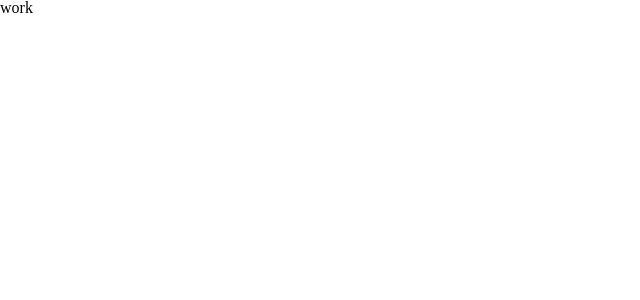
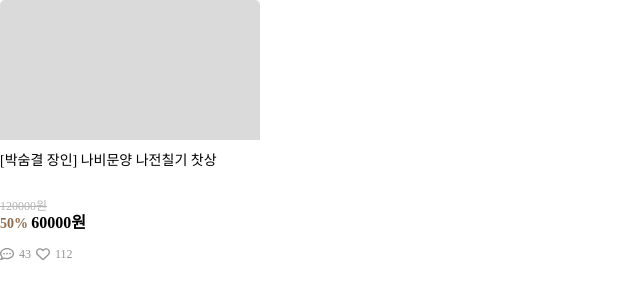
Before and after one commit to yangux/sumgyeol, a React (Create React App) app: page /work in a window 1280 px wide. Shown: the top 300 px of the page, without its empty margins (0-640 px from the left). Built offline with nearby package versions, Linux system fonts and the light colour scheme; a web font is replaced by a local one.

Commit message:
feat(SuYeon): 작품 페이지 상품 카드 컴포넌트 생성

```diff
--- a/package.json
+++ b/package.json
@@ -3,6 +3,9 @@
   "version": "0.1.0",
   "private": true,
   "dependencies": {
+    "@fortawesome/fontawesome-svg-core": "^6.4.2",
+    "@fortawesome/free-regular-svg-icons": "^6.4.2",
+    "@fortawesome/react-fontawesome": "^0.2.0",
     "@testing-library/jest-dom": "^5.17.0",
     "@testing-library/react": "^13.4.0",
     "@testing-library/user-event": "^13.5.0",
--- /dev/null
+++ b/src/components/work/WorkItem.tsx
@@ -0,0 +1,95 @@
+import { styled } from "styled-components";
+import { FontAwesomeIcon } from "@fortawesome/react-fontawesome";
+import { faCommentDots } from "@fortawesome/free-regular-svg-icons";
+import { faHeart } from "@fortawesome/free-regular-svg-icons";
+import { getSalePrice } from "../../utils/price";
+import { Item } from "../../utils/workItems";
+
+const ItemContainer = styled.div`
+  display: inline-block;
+  min-width: 260px;
+  height: 330px;
+  border-radius: 5px;
+  overflow: hidden;
+`;
+const ItemImg = styled.div`
+  width: inherit;
+  min-height: 140px;
+  background-color: var(--text-gray-20);
+`;
+const ItemDesc = styled.ul`
+  width: inherit;
+  margin-top: 10px;
+`;
+const ItemTit = styled.h4`
+  width: inherit;
+  font-size: 14px;
+  line-height: 1.5;
+  height: 40px;
+  margin-bottom: 10px;
+  display: -webkit-box;
+  -webkit-line-clamp: 2;
+  -webkit-box-orient: vertical;
+  text-overflow: ellipsis;
+  overflow: hidden;
+`;
+const OriginalPrice = styled.p`
+  color: var(--text-gray-30);
+  font-size: 12px;
+  text-decoration: line-through;
+  margin-bottom: 0.2rem;
+`;
+const DiscountRate = styled.p`
+  display: inline;
+  font-size: 14px;
+  font-weight: bold;
+  margin-right: 0.2rem;
+  color: var(--main-brown-60);
+`;
+const SalePrice = styled.h4`
+  display: inline;
+  font-size: 16px;
+  font-weight: bold;
+`;
+const More = styled.div`
+  display: flex;
+  margin-top: 1rem;
+  color: var(--text-gray-40);
+
+  div {
+    display: flex;
+    margin-right: 5px;
+    font-size: 14px;
+    line-height: 14px;
+  }
+  p {
+    margin-left: 0.2rem;
+    margin-left: 5px;
+    font-size: 12px;
+  }
+`;
+
+export default function WorkItem(props: Item) {
+  const { name, originalPrice, discountRate, reviewCount, likeCount } = props;
+  return (
+    <ItemContainer>
+      <ItemImg />
+      <ItemDesc>
+        <ItemTit>{name}</ItemTit>
+        <OriginalPrice>{originalPrice}원</OriginalPrice>
+        <DiscountRate>{discountRate}%</DiscountRate>
+        <SalePrice>{getSalePrice(originalPrice, discountRate)}원</SalePrice>
+        <More>
+          <div>
+            <FontAwesomeIcon icon={faCommentDots} />
+            <p>{reviewCount}</p>
+          </div>
+          <div>
+            <FontAwesomeIcon icon={faHeart} />
+            <p>{likeCount}</p>
+          </div>
+        </More>
+      </ItemDesc>
+    </ItemContainer>
+  );
+}
--- a/src/pages/Work.tsx
+++ b/src/pages/Work.tsx
@@ -1,7 +1,19 @@
-export default function Work(){
-  return(
+import WorkItem from "../components/work/WorkItem";
+import { itemArr } from "../utils/workItems";
+
+export default function Work() {
+  return (
     <>
-    work
+      {itemArr.map((data, i) => (
+        <WorkItem
+          name={data.name}
+          originalPrice={data.originalPrice}
+          discountRate={data.discountRate}
+          reviewCount={data.reviewCount}
+          likeCount={data.likeCount}
+          key={i}
+        />
+      ))}
     </>
-  )
+  );
 }
--- /dev/null
+++ b/src/utils/price.ts
@@ -0,0 +1,6 @@
+export function getSalePrice(
+  originalPrice: number,
+  discountRate: number
+): number {
+  return (originalPrice * discountRate) / 100;
+}
--- /dev/null
+++ b/src/utils/workItems.ts
@@ -0,0 +1,17 @@
+export interface Item {
+  name: string;
+  originalPrice: number;
+  discountRate: number;
+  reviewCount: number;
+  likeCount: number;
+}
+
+export const itemArr: Item[] = [
+  {
+    name: "[박숨결 장인] 나비문양 나전칠기 찻상",
+    originalPrice: 120000,
+    discountRate: 50,
+    reviewCount: 43,
+    likeCount: 112,
+  },
+];
```
Also changed, not shown: 2 other files (tests, documents, lock files or other folders).
